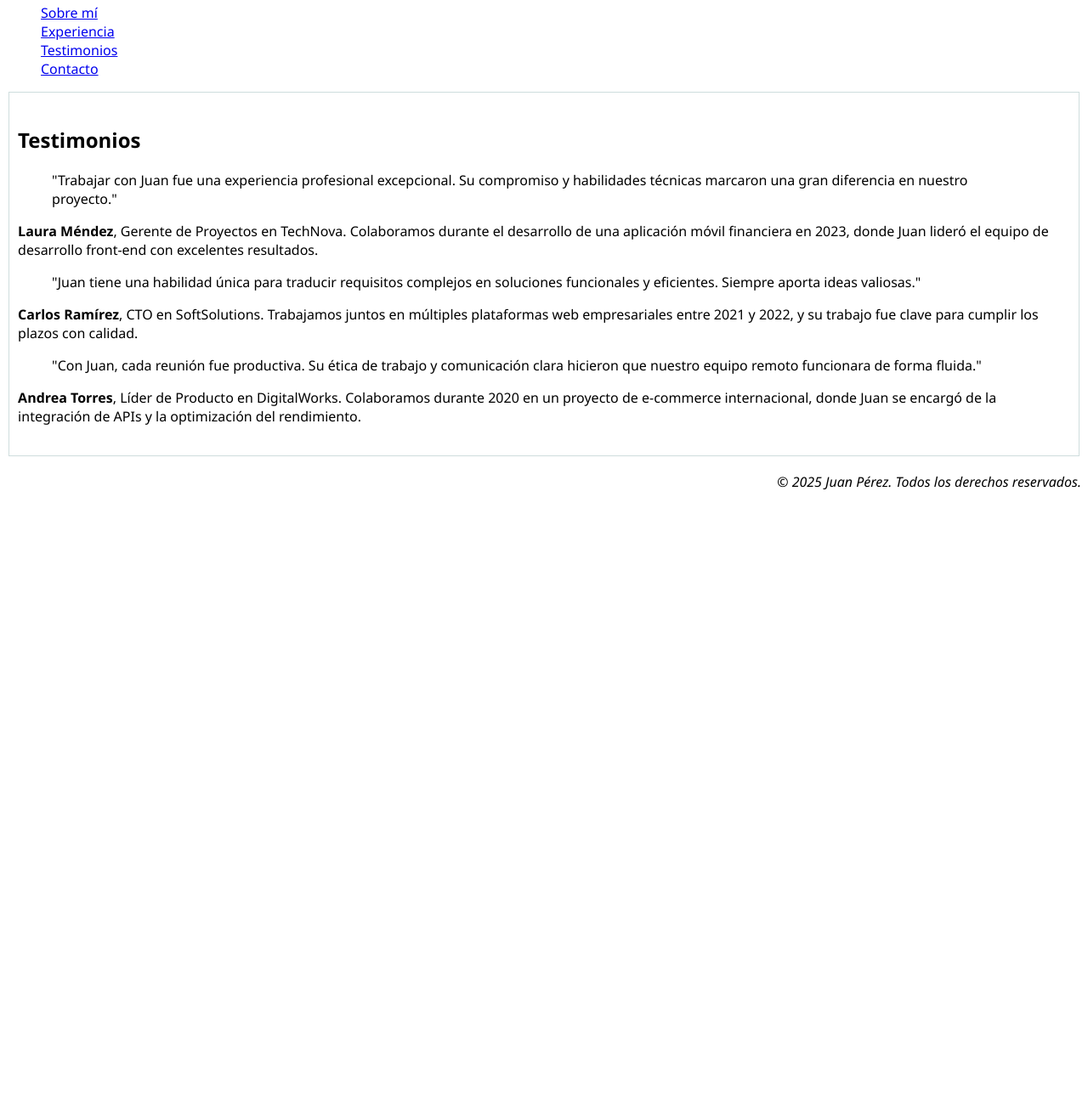
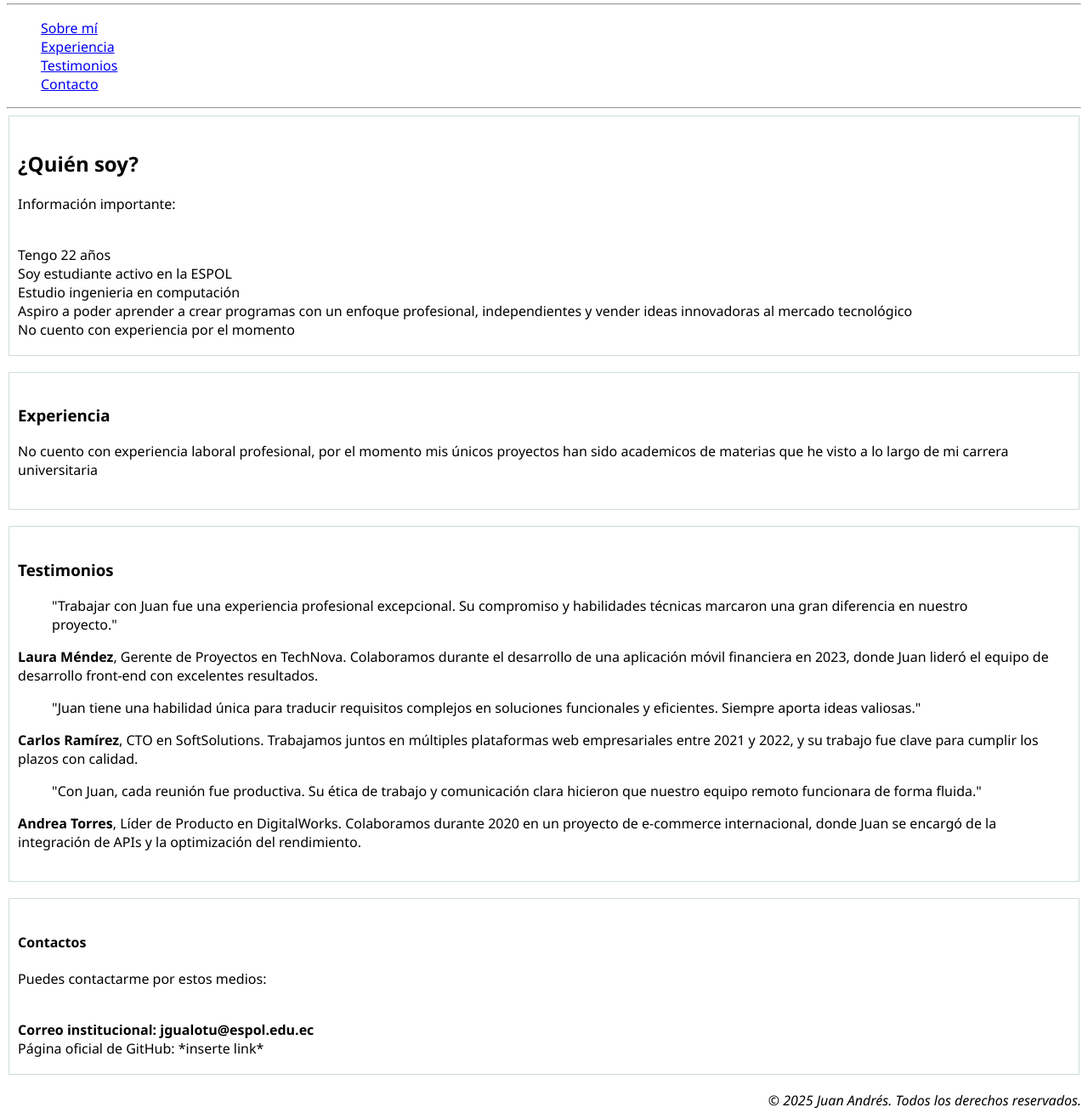
Before and after one commit to JGAndrade03/Curriculum-Vitae-Juan-Andres, a plain HTML site: page index.html in a window 1280 px wide. Shown: the part 78-1388 px from the top of the page at 85% size. Before the commit the page ends 800 px from the top, so only its background shows below. Drawn offline with Linux system fonts and the light colour scheme.

Commit message:
Avance de pagina web

```diff
--- a/index.html
+++ b/index.html
@@ -1,20 +1,24 @@
 <!DOCTYPE html>
-<html lang="en">
+<html lang="es">
 <head>
   <meta charset="UTF-8">
+  <meta name = "author" content = "Juan Andres Gualotuña">
   <meta name="viewport" content="width=device-width, initial-scale=1.0">
   <title>Currículum Vitae - Juan Gualotuña</title>
 
   <link rel="preconnect" href="https://fonts.googleapis.com">
 <link rel="preconnect" href="https://fonts.gstatic.com" crossorigin>
 <link href="https://fonts.googleapis.com/css2?family=Bebas+Neue&family=Inter:ital,opsz,wght@0,14..32,100..900;1,14..32,100..900&display=swap" rel="stylesheet">
-  <link rel="stylesheet" href="stylesheets/styles.css"
+  <link rel="stylesheet" href="stylesheets/styles.css">
 
 </head>
 <body>
 
   <header>
     <h1>Juan Gualotuña</h1>
+
+    <hr>
+
     <nav>
       <ul>
         <li><a href="#sobre-mi">Sobre mí</a></li>
@@ -25,11 +29,33 @@
     </nav>
   </header>
 
+  <hr>
+
+  <section id ="sobre-mi">
+    <h2> ¿Quién soy? </h2>
+    <p> Información importante: </p>
+    <br> Tengo 22 años
+    <br> Soy estudiante activo en la ESPOL
+    <br> Estudio ingenieria en computación
+    <br> Aspiro a poder aprender a crear programas con un enfoque profesional, independientes y vender ideas innovadoras al mercado tecnológico
+    <br> No cuento con experiencia por el momento
+
+  </section>
+
+  <section id="experiencia">
+
+    <h3> Experiencia </h3>
+
+    <p> No cuento con experiencia laboral profesional, por el momento mis únicos proyectos han sido academicos de materias que he visto a lo largo de mi carrera universitaria </p>
+
+  </section>
+
+
   <main>
 
     <!-- Sección de Testimonios -->
     <section id="testimonios">
-      <h2>Testimonios</h2>
+      <h3>Testimonios</h3>
 
       <article>
         <blockquote>
@@ -54,10 +80,21 @@
 
     </section>
 
+    <section id="contacto">
+
+      <h4> Contactos </h4>
+
+      <p> Puedes contactarme por estos medios: </p>
+
+      <br><strong>Correo institucional: jgualotu@espol.edu.ec</strong>
+      <br> Página oficial de GitHub: *inserte link*
+
+    </section>
+
   </main>
 
   <footer>
-    <p>&copy; 2025 Juan Pérez. Todos los derechos reservados.</p>
+    <p>&copy; 2025 Juan Andrés. Todos los derechos reservados.</p>
   </footer>
 
 </body>
```
